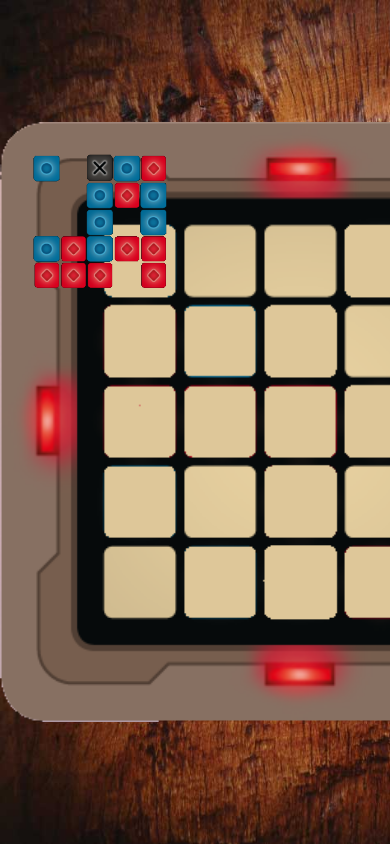
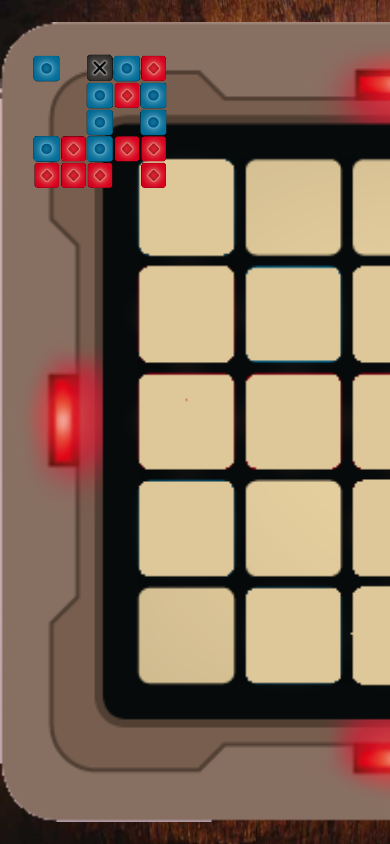
Before and after one commit to tjiang11/codenames, a plain HTML site: page spymaster.html in a window 390 px wide. Drawn offline with nearby package versions, Linux system fonts and the light colour scheme.

Commit message:
test screen for mobile

```diff
--- a/spymaster.html
+++ b/spymaster.html
@@ -5,7 +5,7 @@
 		<script src="SpymasterController.js"></script>
 	</head>
 	<body ng-controller="SpymasterController">
-		<canvas id="spymasterCard" width="600" height="600">
+		<canvas id="spymasterCard" width="800" height="800">
 		</canvas>
 	</body>
 </html>
```
